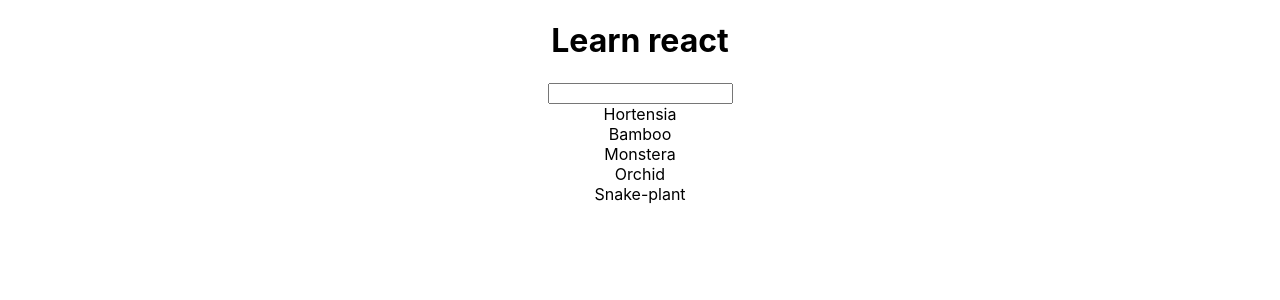
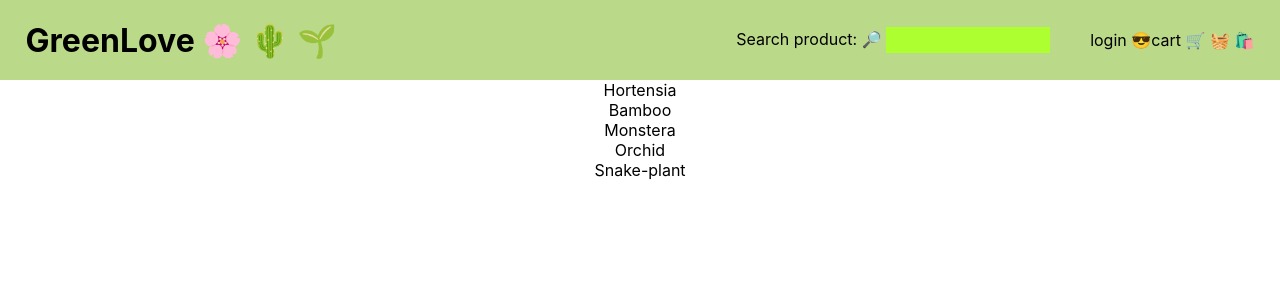
Before and after one commit to rominonix/tdd-frontend, a React (Create React App) app: page / in a window 1280 px wide. Shown: the top 300 px of the page. Built offline with nearby package versions, Linux system fonts and the light colour scheme.

Commit message:
header firts version

```diff
--- a/src/App.tsx
+++ b/src/App.tsx
@@ -1,6 +1,6 @@
 import { useState } from 'react';
 import './App.css';
-import Header from './components/Header';
+import Header from './components/Header/Header';
 import SearchResult from './components/search/SearchResult';
 import { Plant } from './module/Plant';
 
--- a/src/components/Header.tsx
+++ /dev/null
@@ -1,18 +0,0 @@
-import SearchBar from "./search/SearchBar";
-import React from 'react';
-
-interface Props {
-    searchValue: string,
-    setSearchValue: (value: string) => void
-}
-
-function Header({searchValue, setSearchValue}:Props) {
-    return (
-        <header>
-            <h1>Learn react</h1>
-            <SearchBar searchValue={searchValue} setSearchValue={setSearchValue}/>
-        </header>
-    );
-}
-
-export default Header;
--- /dev/null
+++ b/src/components/Header/Header.style.css
@@ -0,0 +1,27 @@
+.header {
+  display: flex;
+  height: 5rem;
+  position: sticky;
+  align-items: center;
+  background-color: #bad989;
+  padding: 0 2%;
+}
+
+nav{
+    position:absolute;
+    right: 2%;
+    display: flex;
+    align-items: center;
+
+}
+
+nav > ul {
+    list-style: none;
+    display: flex;
+    /* align-self: stretch;
+  justify-content: center; */
+  /* align-self: flex-end; */
+}
+
+/* li {
+  /* background-color: hotpink; */
--- /dev/null
+++ b/src/components/Header/Header.tsx
@@ -0,0 +1,26 @@
+import React from "react";
+import SearchBar from "../search/SearchBar";
+import "./Header.style.css";
+
+interface Props {
+  searchValue: string;
+  setSearchValue: (value: string) => void;
+}
+
+const Header = ({ searchValue, setSearchValue }: Props) => {
+  return (
+    <header className="header">
+      <h1> GreenLove 🌸 🌵 🌱  </h1>
+
+      <nav>
+        <SearchBar searchValue={searchValue} setSearchValue={setSearchValue} />
+        <ul>
+          <li>login 😎 </li>
+          <li>cart 🛒 🧺 🛍️</li>
+        </ul>
+      </nav>
+    </header>
+  );
+};
+
+export default Header;
--- /dev/null
+++ b/src/components/search/SearchBar.style.css
@@ -0,0 +1,6 @@
+input {
+    background-color: greenyellow;
+    height: 1.5rem;
+    width: 10rem;
+    border: hidden;
+}
--- a/src/components/search/SearchBar.tsx
+++ b/src/components/search/SearchBar.tsx
@@ -1,14 +1,23 @@
-
+import './SearchBar.style.css'
 interface Props {
     searchValue: string,
     setSearchValue: (value: string) => void
 }
 
-const SearchBar = ({ searchValue, setSearchValue }: Props) =>
+const SearchBar = ({ searchValue, setSearchValue }: Props) =>{
 
-(
-    <input value={searchValue} onChange={event => setSearchValue(event.target.value)} />
-);
+    return (
+        <div>
+
+            <label>Search product: 🔎 </label>
+            <input value={searchValue} onChange={event => setSearchValue(event.target.value)} />
+        </div>
+
+    )
+}
+
+
+;
 
 
 export default SearchBar;
```
Also changed, not shown: 2 other files (tests, documents, lock files or other folders).
